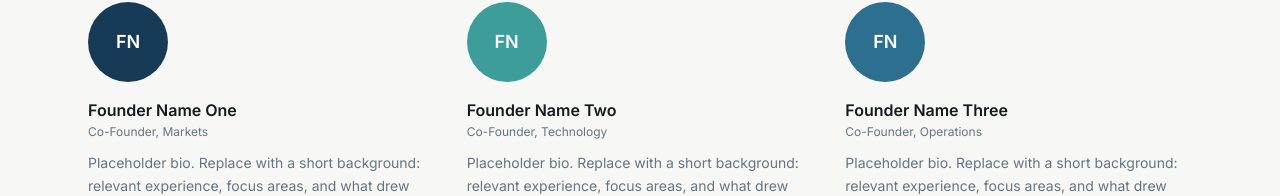
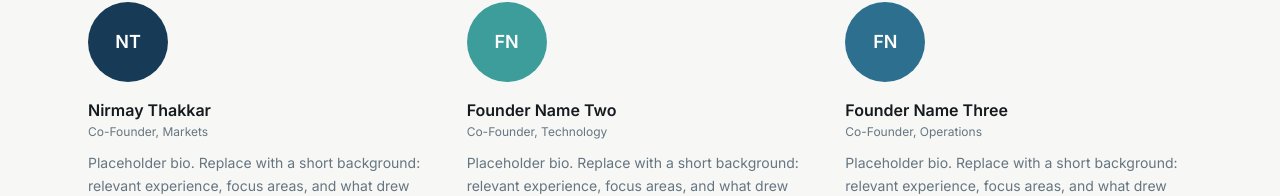
Before and after one commit to dwijjoshi14/parallax-research, a Next.js app: page /about in a window 1280 px wide. Shown: the part 921-1117 px from the top of the page. Built offline with nearby package versions, Linux system fonts and the light colour scheme.

Commit message:
Update founder name to 'Nirmay Thakkar'

```diff
--- a/app/about/page.tsx
+++ b/app/about/page.tsx
@@ -21,7 +21,7 @@ function getInitials(name: string) {
 
 const FOUNDERS = [
   {
-    name: "Founder Name One",
+    name: "Nirmay Thakkar",
     role: "Co-Founder, Markets",
     bio: "Placeholder bio. Replace with a short background: relevant experience, focus areas, and what drew them to independent research.",
   },
```
